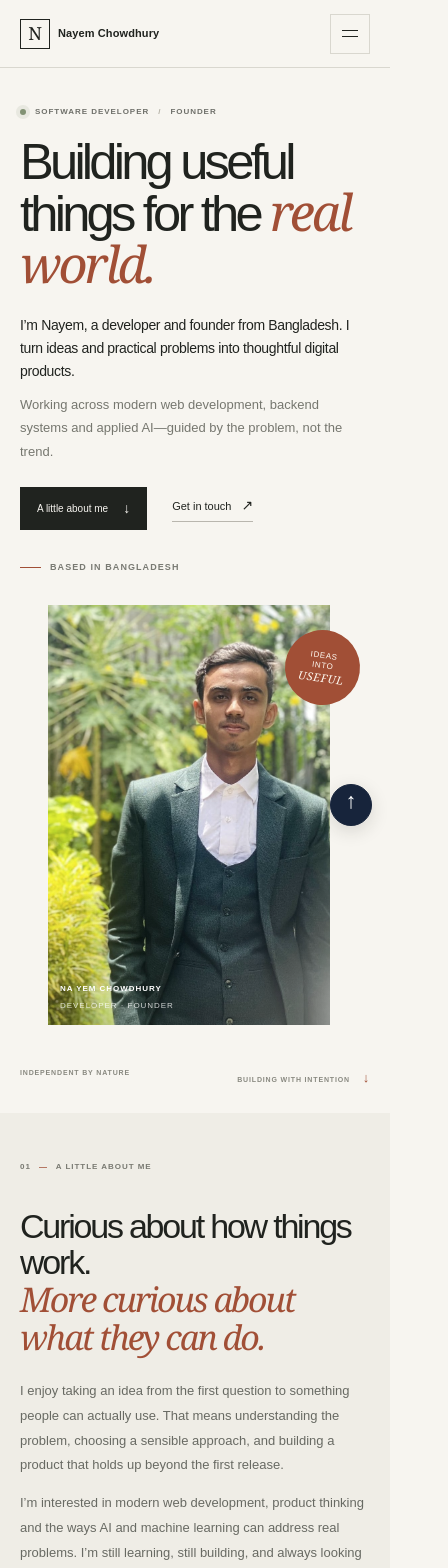
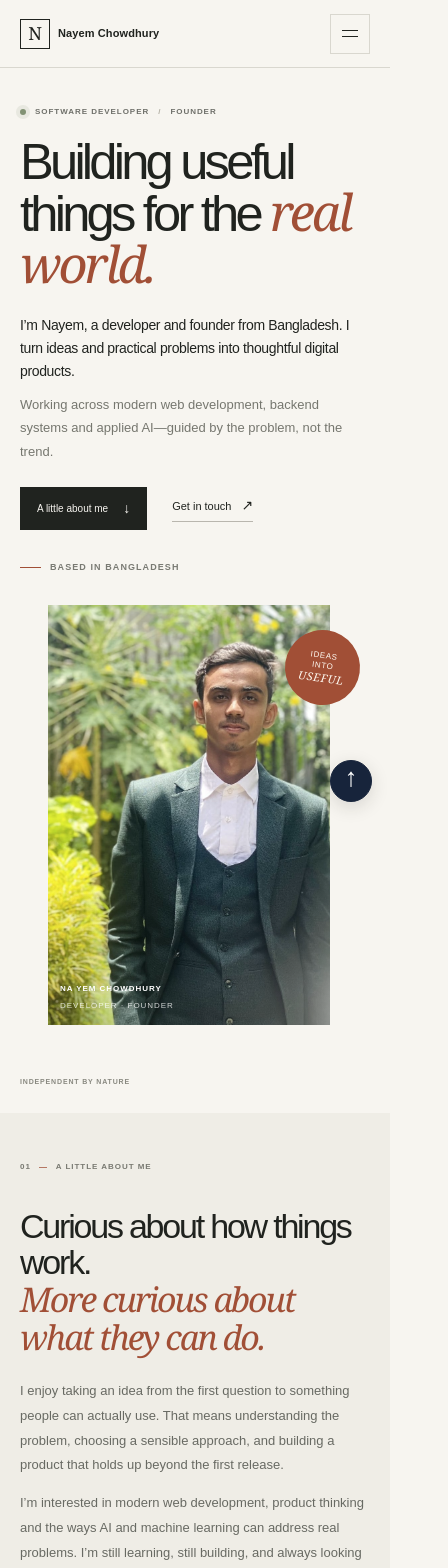
Before and after one commit to nayem11-am/portfolio, a Next.js app: page / in a window 390 px wide. Shown: the top 1568 px of the page, 448 px wide, since content can reach past the window. Built offline with nearby package versions, Linux system fonts and the light colour scheme.

Commit message:
eighth commit

```diff
--- a/app/globals.css
+++ b/app/globals.css
@@ -153,10 +153,10 @@ h1 em, h2 em { color: var(--accent); font-family: Georgia, 'Times New Roman', se
 .site-footer { min-height: 95px; display: grid; grid-template-columns: 1.3fr 1fr 1fr auto; gap: 20px; align-items: center; }
 .footer-name { font-family: Georgia, serif; font-size: 18px; letter-spacing: -.04em; }
 .site-footer > span, .back-top { font-size: 7px; line-height: 1.8; color: #85867e; }
-.back-top { color: #fff; background: #17243b; border: 1px solid #17243b; width: 48px; height: 48px; display: grid; place-items: center; border-radius: 50%; font-size: 22px; line-height: 1; transition: transform .2s ease, color .2s ease, background .2s ease, border-color .2s ease; position: fixed; z-index: 30; right: 28px; bottom: 28px; box-shadow: 0 5px 18px #20231f25; }
+.back-top { color: #fff; background: #17243b; border: 1px solid #17243b; width: 48px; height: 48px; display: grid; place-items: center; border-radius: 50%; font-size: 22px; line-height: 1; transition: transform .2s ease, color .2s ease, background .2s ease, border-color .2s ease; position: fixed; z-index: 30; right: 28px; bottom: 52px; box-shadow: 0 5px 18px #20231f25; }
 .back-top:hover { transform: translateY(-3px); color: #fff; background: #243858; border-color: #243858; }
 .back-top { font-size: 0; }
-.back-top::before { content: "↑"; font-size: 22px; }
+.back-top::before { content: "↑"; font-size: 26px; line-height: 1; transform: translateY(-1px); }
 
 @media (max-width: 900px) {
   .shell { width: min(100% - 64px, 720px); }
@@ -263,7 +263,7 @@ h1 em, h2 em { color: var(--accent); font-family: Georgia, 'Times New Roman', se
   .site-footer > span { font-size: 6px; }
   .footer-name { font-size: 16px; }
   .site-footer > span:nth-child(2) { text-align: right; }
-  .back-top { right: 18px; bottom: 18px; width: 42px; height: 42px; }
+  .back-top { right: 18px; bottom: 42px; width: 42px; height: 42px; }
 }
 
 @media (max-width: 360px) {
--- a/app/page.tsx
+++ b/app/page.tsx
@@ -63,7 +63,7 @@ export default function Home() {
           <div className="portrait-caption"><span>NA YEM CHOWDHURY</span><span>DEVELOPER · FOUNDER</span></div>
           <span className="portrait-stamp">IDEAS<br />INTO<br /><i>USEFUL</i></span>
         </div>
-        <div className="hero-bottom"><span>INDEPENDENT BY NATURE</span><span>BUILDING WITH INTENTION <span className="down-mark">↓</span></span></div>
+        <div className="hero-bottom"><span>INDEPENDENT BY NATURE</span></div>
       </section>
 
       <section className="intro-band" id="about">
@@ -127,7 +127,7 @@ export default function Home() {
             sizes="(max-width: 640px) 84vw, (max-width: 900px) 145px, 180px"
             className="founder-image"
           />
-          <span>PRODUCTS · SOFTWARE<br />· PRACTICAL IDEAS</span>
+
         </div>
       </section>
 
```
